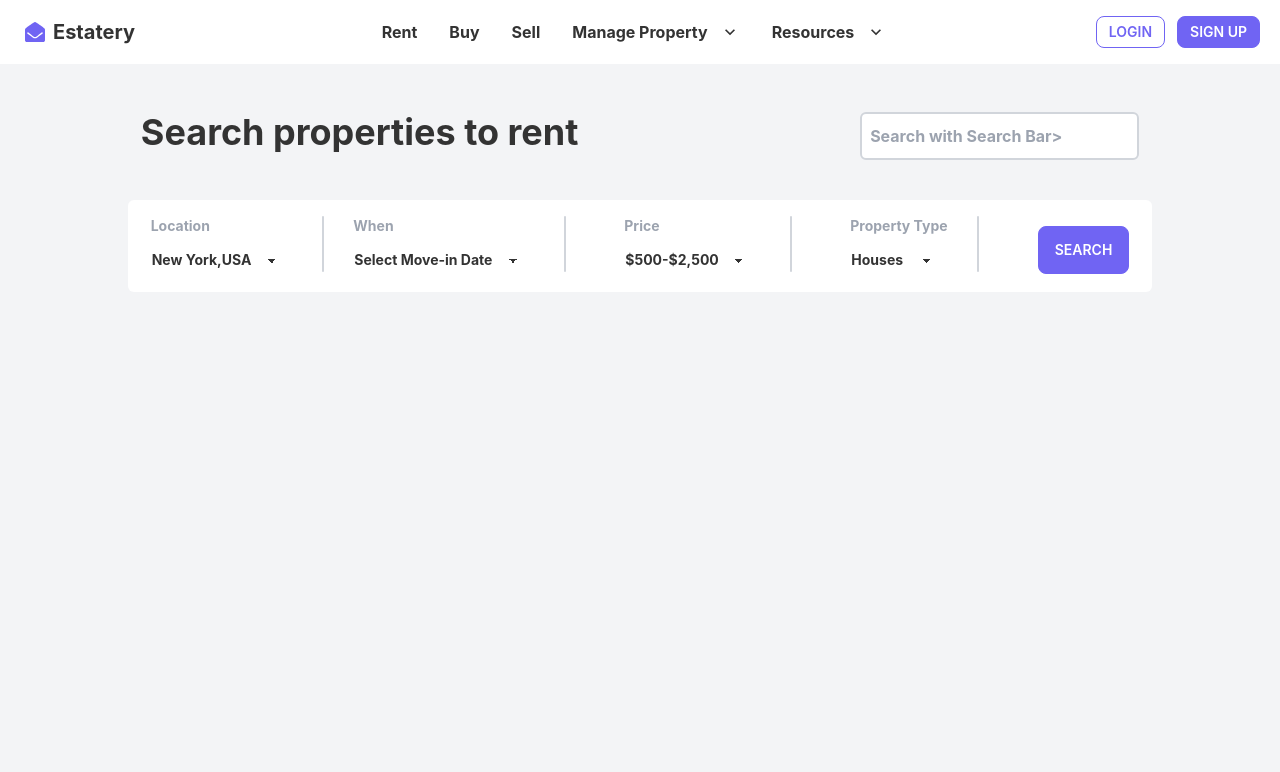
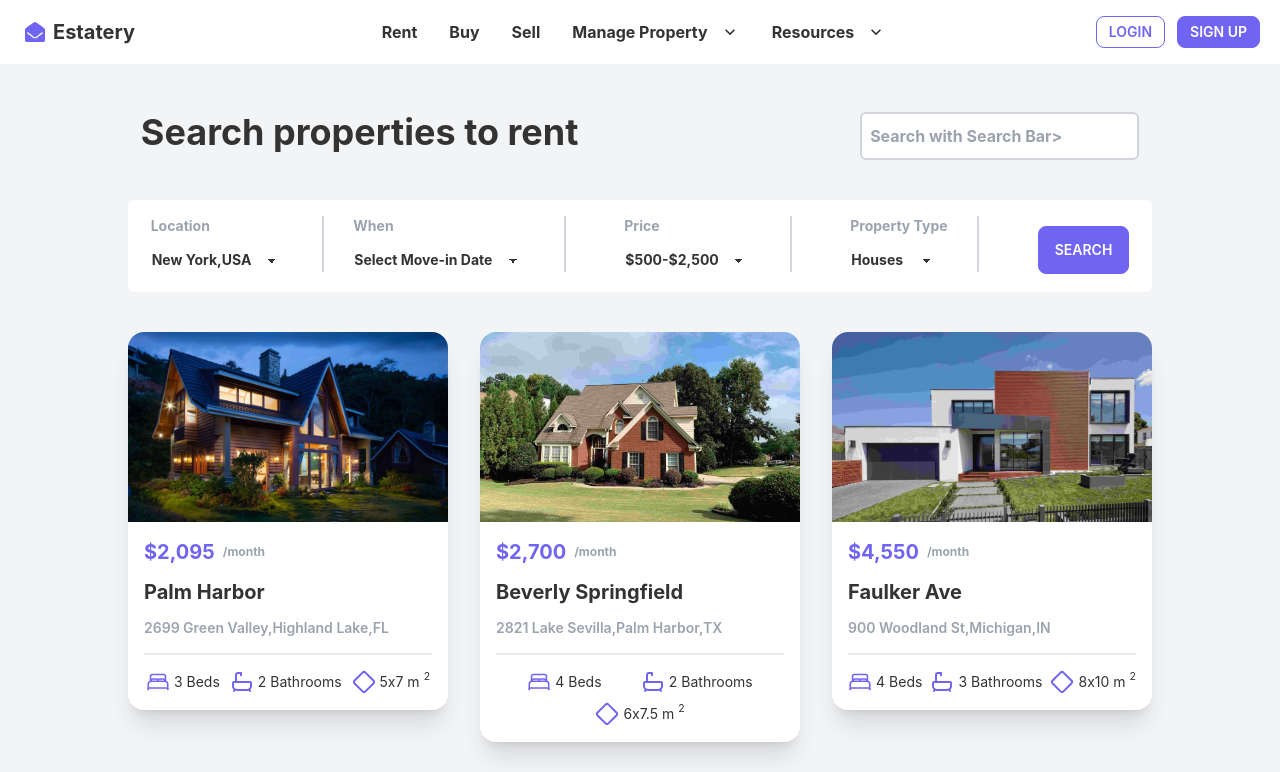
Before and after one commit to Bahauddin-Fahad/Estatery, a React (Create React App) app: page / in a window 1280 px wide. Shown: the top 772 px of the page. Built offline with nearby package versions, Linux system fonts and the light colour scheme.

Commit message:
property  section added

```diff
--- a/src/Pages/Home/Properties/Property.js
+++ b/src/Pages/Home/Properties/Property.js
@@ -3,7 +3,39 @@ import { IoBedOutline } from "react-icons/io5";
 import { TbBath, TbSquareRotated } from "react-icons/tb";
 const Property = ({ property }) => {
   const { _id, name, img, price, address, bed, bath, area } = property;
-  return <div className="mx-auto"></div>;
+  return (
+    <div className="mx-auto">
+      <div className="card card-compact bg-base-100 shadow-xl">
+        <figure>
+          <img src={img} alt="Shoes" />
+        </figure>
+        <div className="card-body">
+          <h2 className="card-title text-primary font-bold">
+            ${price}
+            <span className="text-xs text-gray-400">/month</span>
+          </h2>
+          <h2 className="card-title font-bold">{name}</h2>
+          <p className="text-start text-gray-400 font-semibold ">{address}</p>
+          <div className="divider m-0"></div>
+          <div className="card-actions flex justify-evenly">
+            <div className="flex items-center gap-1">
+              <IoBedOutline className="text-primary w-6 h-6" />
+              <p> {bed} Beds</p>
+            </div>
+            <div className="flex items-center gap-1">
+              <TbBath className="text-primary w-6 h-6" />
+              <p> {bath} Bathrooms</p>
+            </div>
+            <div className="flex items-center gap-1">
+              <TbSquareRotated className="text-primary w-6 h-6" />
+              {area}
+              <sup>2</sup>
+            </div>
+          </div>
+        </div>
+      </div>
+    </div>
+  );
 };
 
 export default Property;
```
